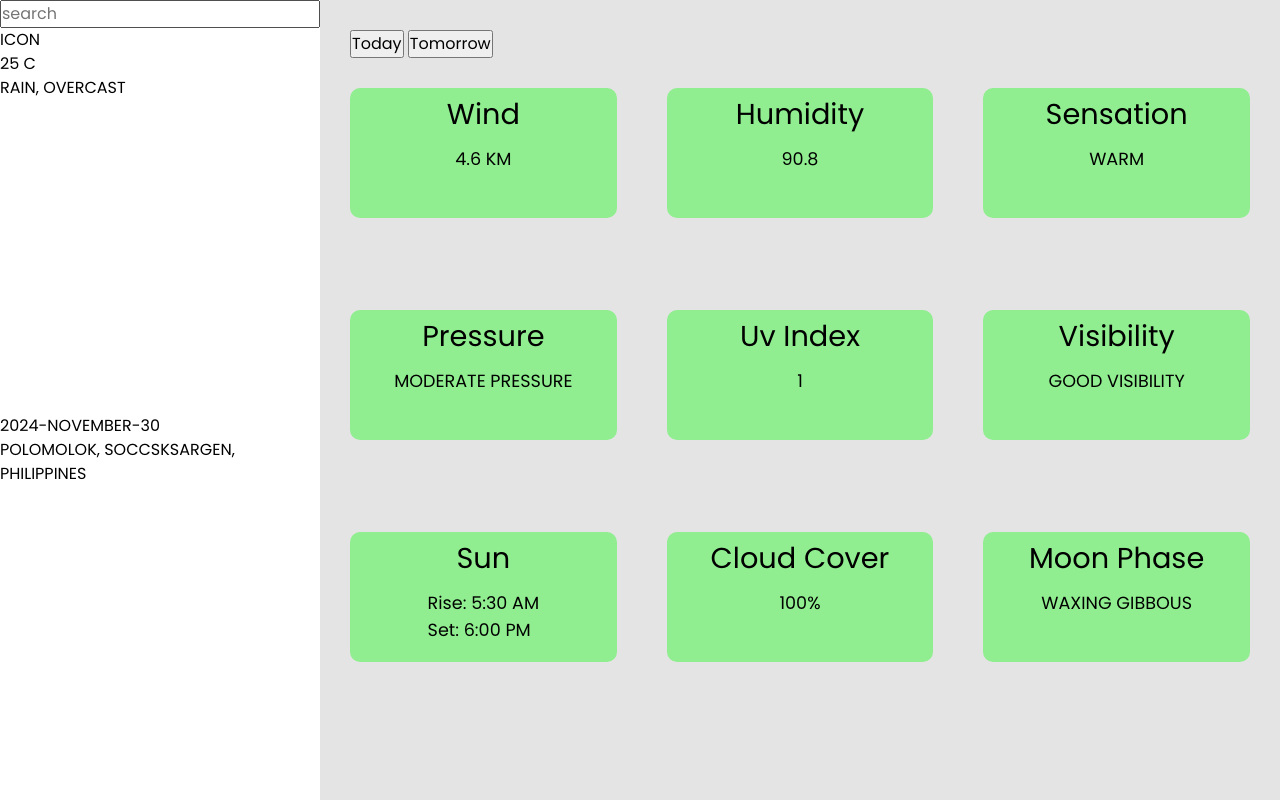
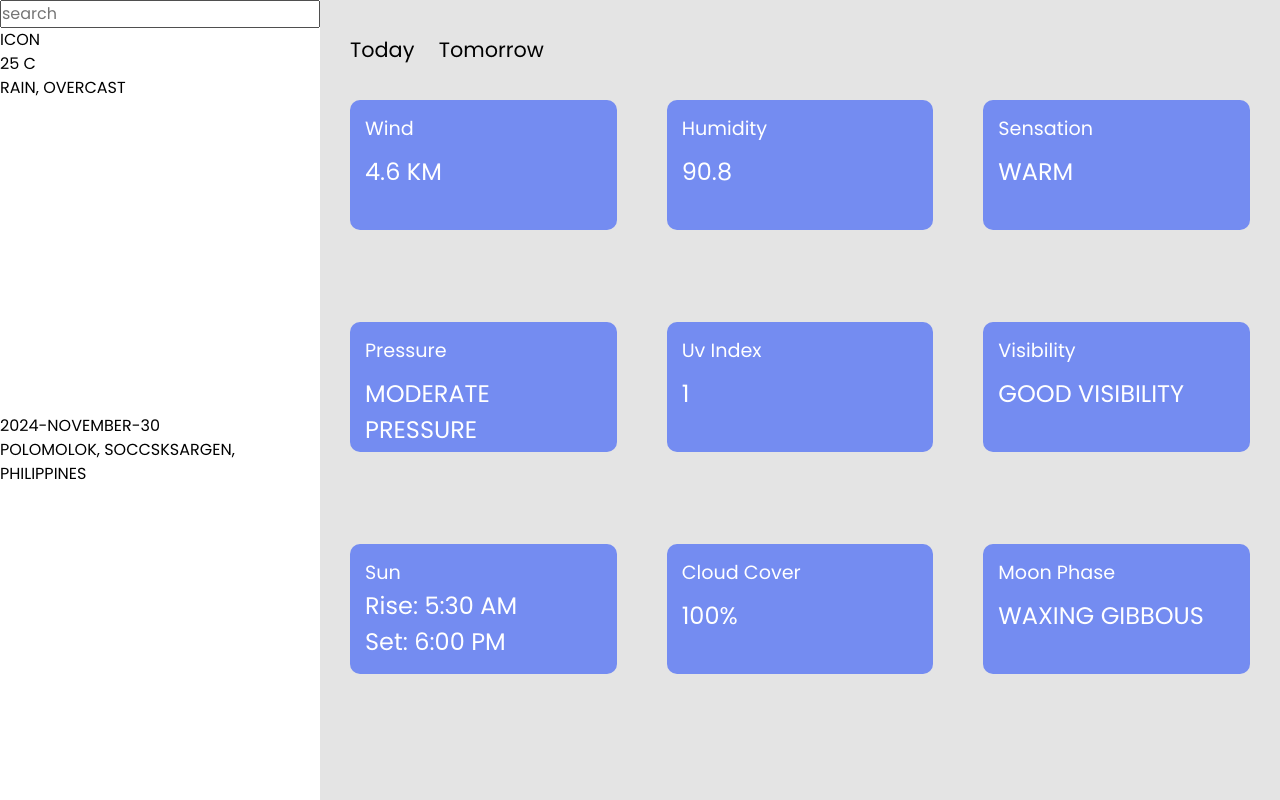
Before and after one commit to bartue-dev/odin-weather-app, a website built with webpack: page src/template.html in a window 1280 px wide. Built offline with nearby package versions, Linux system fonts and the light colour scheme; no server answers.

Commit message:
Finishish to style the right container

```diff
--- a/src/styles/rightContainer.css
+++ b/src/styles/rightContainer.css
@@ -11,28 +11,52 @@
   grid-template-columns: repeat(3, 1fr);
   column-gap: 50px;
 
-  margin-top: 30px;
+  margin-top: 20px;
 }
 
 .current-condition-container .conditions {
-  background-color: lightgreen;
+  background-color: #748cf1;
+  color: white;
 
   border-radius: 10px;
   display: flex;
   flex-direction: column;
-  align-items: center;
-  padding: 5px;
+  align-items: start;
+  padding: 15px;
 
   height: 130px;
 
 }
 
 .current-condition-container .conditions .title {
-  font-size: 1.8rem;
+  font-size: 1.2rem;
+  font-weight: 400;
 }
 
-.current-condition-container .conditions .result,
-.current-condition-container .conditions .sun-result-container {
-  font-size: 1.1rem;
+.current-condition-container .conditions .result{
+  font-size: 1.5rem;
   margin-top: 10px;
 }
+
+.current-condition-container .conditions .sun-result-container {
+  font-size: 1.5rem;
+}
+
+.right-container .current-day-buttons {
+  height: 50px;
+}
+
+.right-container .current-day-buttons > button {
+  font-size: 1.3rem;
+  border: transparent;
+  outline: none;;
+  margin-right: 20px;
+  cursor: pointer;
+  background-color: transparent;
+
+  height: 40px;
+}
+
+.right-container .current-day-buttons > button:hover {
+  border-bottom: 2px solid #748cf1;
+}
```
